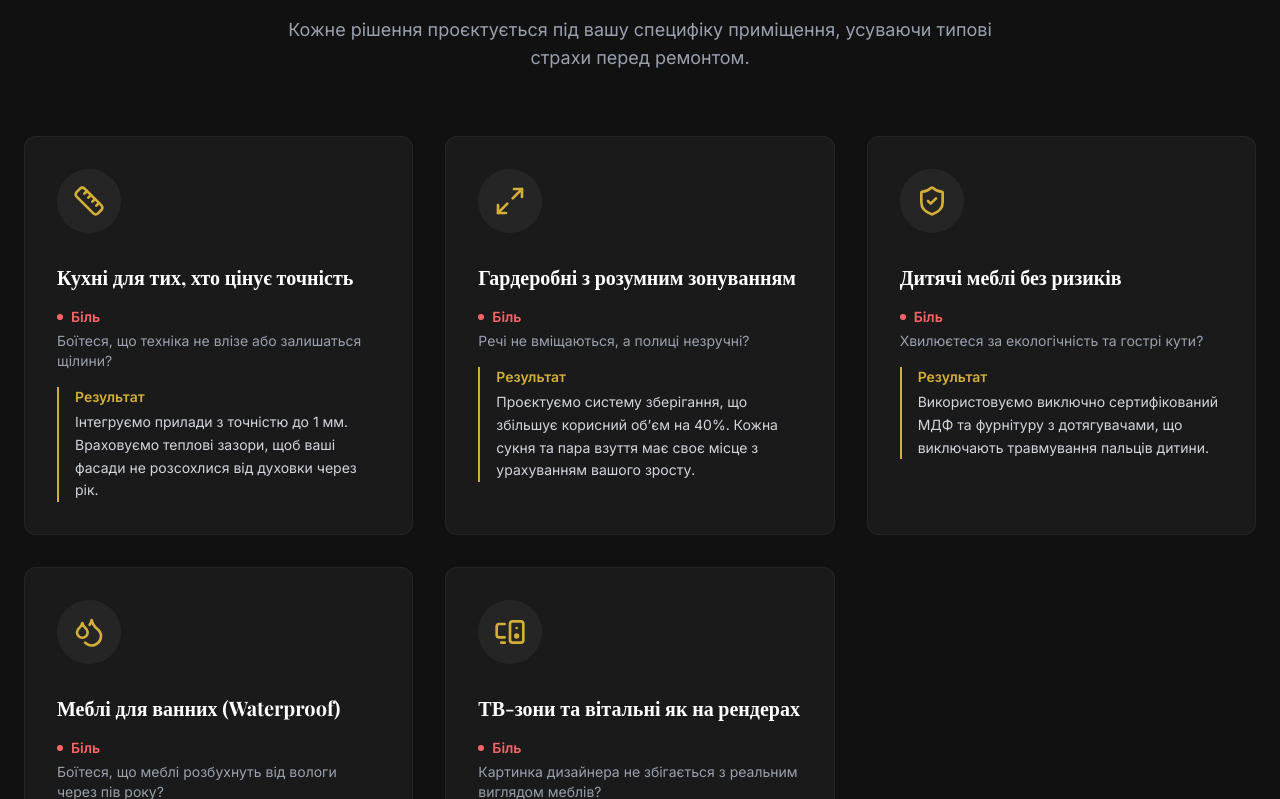
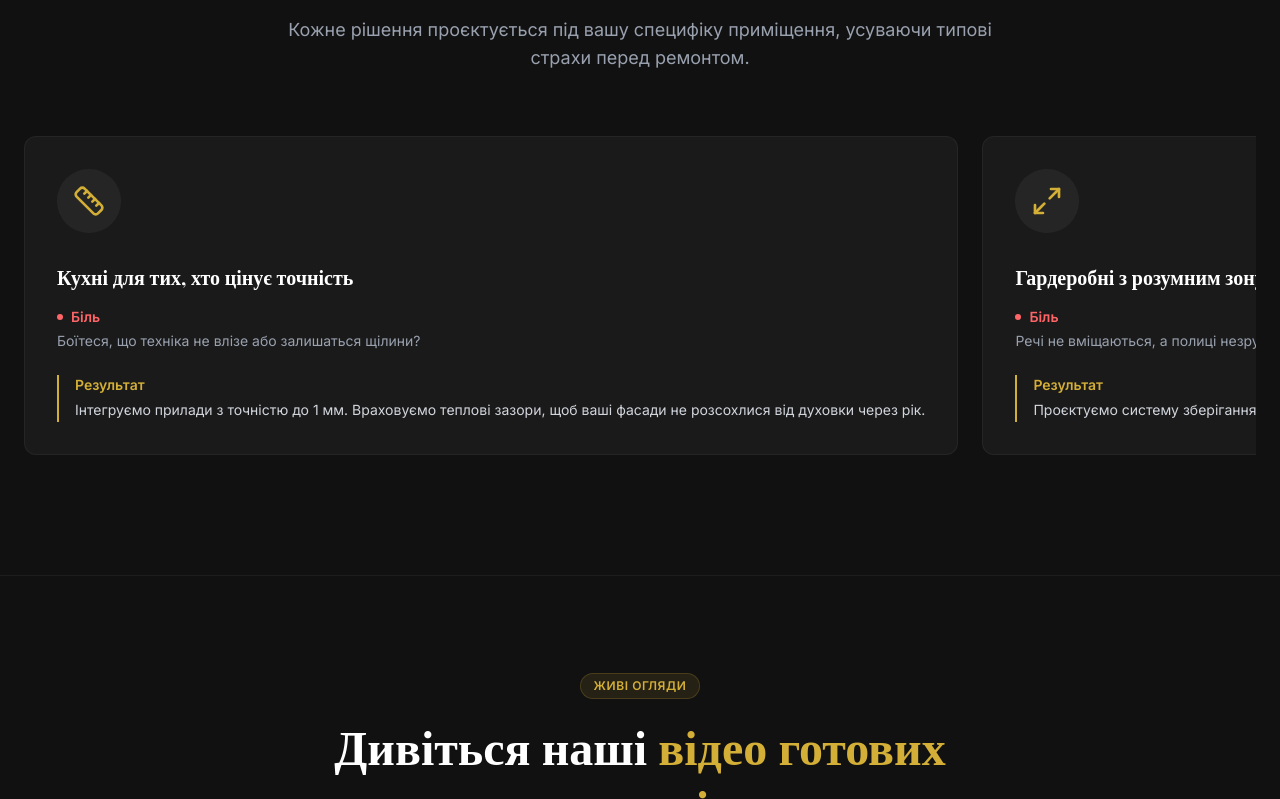
Before and after one commit to SerhiiLifyrenko/Lux-mebli, a React (Vite) app: page / in a window 1280 px wide. Shown: the part 1001-1800 px from the top of the page. Built offline with nearby package versions, Linux system fonts and the light colour scheme; a web font is replaced by a local one.

Commit message:
style: transform Services section grid into a premium slider carousel

```diff
--- a/src/components/Services.jsx
+++ b/src/components/Services.jsx
@@ -1,6 +1,6 @@
 import React from 'react';
 import { motion } from 'framer-motion';
-import { Ruler, Maximize2, ShieldCheck, Droplets, MonitorSpeaker } from 'lucide-react';
+import { Ruler, Maximize2, ShieldCheck, Droplets, MonitorSpeaker, ChevronLeft, ChevronRight } from 'lucide-react';
 
 const services = [
   {
@@ -36,6 +36,22 @@ const services = [
 ];
 
 export default function Services() {
+  const scrollContainerRef = React.useRef(null);
+
+  const scroll = (direction) => {
+    if (scrollContainerRef.current) {
+      const { scrollLeft, clientWidth } = scrollContainerRef.current;
+      const scrollTo = direction === 'left'
+        ? scrollLeft - clientWidth * 0.75
+        : scrollLeft + clientWidth * 0.75;
+
+      scrollContainerRef.current.scrollTo({
+        left: scrollTo,
+        behavior: 'smooth'
+      });
+    }
+  };
+
   const containerVariants = {
     hidden: { opacity: 0 },
     visible: {
@@ -74,32 +90,56 @@ export default function Services() {
           </p>
         </motion.div>
 
+        <div className="relative group/slider">
+          {/* Left Floating Arrow */}
+          <button
+            onClick={() => scroll('left')}
+            className="absolute -left-4 md:-left-6 top-1/2 -translate-y-1/2 z-20 w-12 h-12 rounded-full border border-white/10 hover:border-[#D4AF37] text-white hover:text-[#D4AF37] flex items-center justify-center bg-black/75 hover:bg-black backdrop-blur-sm transition-all duration-300 active:scale-95 cursor-pointer opacity-0 group-hover/slider:opacity-100 hidden md:flex shadow-2xl"
+            aria-label="Попередні послуги"
+          >
+            <ChevronLeft className="w-5 h-5" />
+          </button>
+
+          {/* Right Floating Arrow */}
+          <button
+            onClick={() => scroll('right')}
+            className="absolute -right-4 md:-right-6 top-1/2 -translate-y-1/2 z-20 w-12 h-12 rounded-full border border-white/10 hover:border-[#D4AF37] text-white hover:text-[#D4AF37] flex items-center justify-center bg-black/75 hover:bg-black backdrop-blur-sm transition-all duration-300 active:scale-95 cursor-pointer opacity-0 group-hover/slider:opacity-100 hidden md:flex shadow-2xl"
+            aria-label="Наступні послуги"
+          >
+            <ChevronRight className="w-5 h-5" />
+          </button>
+
+          {/* Carousel scroll container */}
           <motion.div
+            ref={scrollContainerRef}
             variants={containerVariants}
             initial="hidden"
             whileInView="visible"
             viewport={{ once: true, margin: "-50px" }}
-          className="grid grid-cols-1 md:grid-cols-2 lg:grid-cols-3 gap-8"
+            className="flex overflow-x-auto pb-6 gap-6 snap-x hide-scrollbar"
+            style={{ scrollbarWidth: 'none', msOverflowStyle: 'none' }}
           >
             {services.map((service, idx) => (
               <motion.div
                 variants={itemVariants}
                 key={idx}
-              className="bg-[#1A1A1A] rounded-xl p-8 border border-white/5 hover:border-[#D4AF37]/30 transition-all duration-300 group"
+                className="min-w-[290px] sm:min-w-[320px] md:min-w-[380px] flex-shrink-0 snap-center bg-[#1A1A1A] rounded-xl p-8 border border-white/5 hover:border-[#D4AF37]/30 transition-all duration-300 group flex flex-col justify-between"
               >
+                <div>
                   <div className="mb-6 p-4 bg-white/5 rounded-full inline-block group-hover:scale-110 transition-transform duration-300">
                     {service.icon}
                   </div>
                   <h3 className="text-xl font-bold text-white mb-4 font-serif">{service.title}</h3>
 
-              <div className="mb-4">
+                  <div className="mb-6">
                     <p className="text-sm font-semibold text-red-400 mb-1 flex items-center gap-2">
                       <span className="w-1.5 h-1.5 rounded-full bg-red-400"></span> Біль
                     </p>
                     <p className="text-gray-400 text-sm">{service.pain}</p>
                   </div>
+                </div>
 
-              <div className="relative pl-4 border-l-2 border-[#D4AF37]">
+                <div className="relative pl-4 border-l-2 border-[#D4AF37] mt-auto">
                   <p className="text-sm font-semibold text-[#D4AF37] mb-1">Результат</p>
                   <p className="text-gray-300 text-sm leading-relaxed">{service.result}</p>
                 </div>
@@ -107,6 +147,7 @@ export default function Services() {
             ))}
           </motion.div>
         </div>
+      </div>
     </section>
   );
 }
```
Lines whose indentation alone changed are shown as unchanged.
